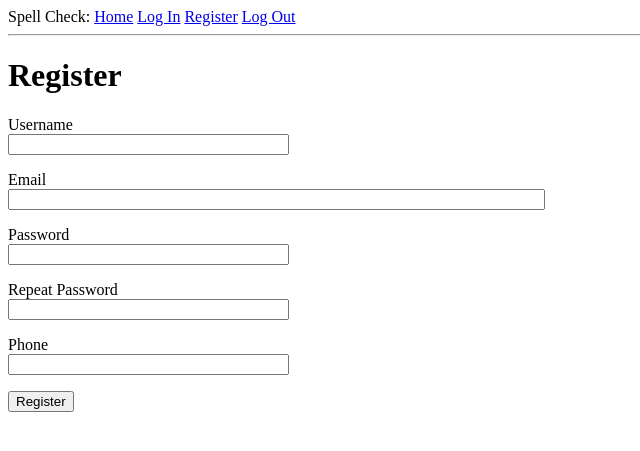
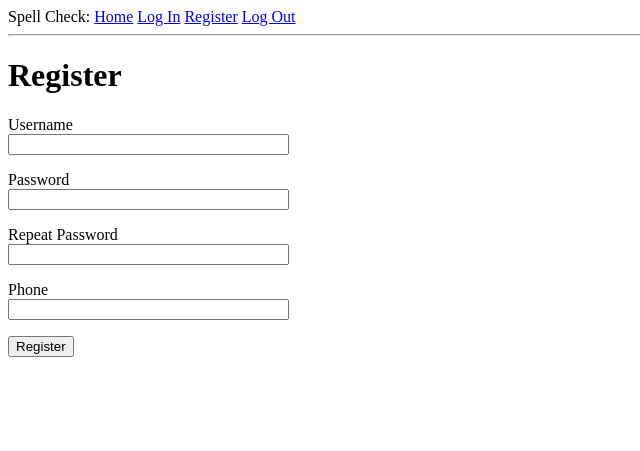
Before and after one commit to fvanlaer/AppSec-Assignment2, a Flask app: page /register in a window 1280 px wide. Shown: the top 451 px of the page, without its empty margins (0-640 px from the left). Run offline with Flask 2, Linux system fonts and the light colour scheme.

Commit message:
Updating attributes

```diff
--- a/forms.py
+++ b/forms.py
@@ -1,35 +1,29 @@
 from flask_wtf import FlaskForm
 from wtforms import StringField, PasswordField, BooleanField, SubmitField
-from wtforms.validators import DataRequired, ValidationError, Email, EqualTo
+from wtforms.validators import DataRequired, ValidationError, EqualTo
 from models import User
 
 
 class LoginForm(FlaskForm):
-    username = StringField('Username', validators=[DataRequired()])
-    password = PasswordField('Password', validators=[DataRequired()])
-    phone = StringField('Phone', validators=[DataRequired()])
+    username = StringField('Username', id="uname", validators=[DataRequired()])
+    password = PasswordField('Password', id="pword", validators=[DataRequired()])
+    phone = StringField('Phone', id="2fa", validators=[DataRequired()])
     remember_me = BooleanField('Remember Me')
     submit = SubmitField('Sign In')
 
 
 class RegistrationForm(FlaskForm):
-    username = StringField('Username', validators=[DataRequired()])
-    email = StringField('Email', validators=[DataRequired(), Email()])
-    password = PasswordField('Password', validators=[DataRequired()])
+    username = StringField('Username', id="uname", validators=[DataRequired()])
+    password = PasswordField('Password', id="pword", validators=[DataRequired()])
     password2 = PasswordField(
         'Repeat Password', validators=[DataRequired(), EqualTo('password')])
-    phone = StringField('Phone', validators=[DataRequired()])
+    phone = StringField('Phone', id="2fa", validators=[DataRequired()])
     submit = SubmitField('Register')
 
     def validate_username(self, username):
         user = User.query.filter_by(username=username.data).first()
         if user is not None:
             raise ValidationError('Please use a different username.')
-
-    def validate_email(self, email):
-        user = User.query.filter_by(email=email.data).first()
-        if user is not None:
-            raise ValidationError('Please use a different email address.')
 
     def validate_phone(self, phone):
         user = User.query.filter_by(email=phone.data).first()
--- a/models.py
+++ b/models.py
@@ -9,7 +9,6 @@ class User(UserMixin, db.Model):
     # User properties
     id = db.Column(db.Integer, primary_key=True)
     username = db.Column(db.String(64), index=True, unique=True)
-    email = db.Column(db.String(120), index=True, unique=True)
     phone = db.Column(db.String(64), index=True, unique=True)
     password_hash = db.Column(db.String(128))
 
--- a/templates/login.html
+++ b/templates/login.html
@@ -7,21 +7,21 @@
         <p id="result">{{ connection_status }}</p>
         <p>
             {{ form.username.label }}<br>
-            {{ form.username(size=32) }}<br id="uname">
+            {{ form.username(size=32) }}<br>
             {% for error in form.username.errors %}
             <span style="color: red;">[{{ error }}]</span>
             {% endfor %}
         </p>
         <p>
             {{ form.password.label }}<br>
-            {{ form.password(size=32) }}<br id="pword">
+            {{ form.password(size=32) }}<br>
             {% for error in form.password.errors %}
             <span style="color: red;">[{{ error }}]</span>
             {% endfor %}
         </p>
         <p>
             {{ form.phone.label }}<br>
-            {{ form.phone(size=32) }}<br id="2fa">
+            {{ form.phone(size=32) }}<br>
             {% for error in form.phone.errors %}
             <span style="color: red;">[{{ error }}]</span>
             {% endfor %}
--- a/templates/register.html
+++ b/templates/register.html
@@ -7,21 +7,14 @@
         <p id="success">{{ registration_status }}</p>
         <p>
             {{ form.username.label }}<br>
-            {{ form.username(size=32) }}<br id="uname">
+            {{ form.username(size=32) }}<br>
             {% for error in form.username.errors %}
             <span style="color: red;">[{{ error }}]</span>
             {% endfor %}
         </p>
         <p>
-            {{ form.email.label }}<br>
-            {{ form.email(size=64) }}<br>
-            {% for error in form.email.errors %}
-            <span style="color: red;">[{{ error }}]</span>
-            {% endfor %}
-        </p>
-        <p>
             {{ form.password.label }}<br>
-            {{ form.password(size=32) }}<br id="pword">
+            {{ form.password(size=32) }}<br>
             {% for error in form.password.errors %}
             <span style="color: red;">[{{ error }}]</span>
             {% endfor %}
@@ -35,7 +28,7 @@
         </p>
         <p>
             {{ form.phone.label }}<br>
-            {{ form.phone(size=32) }}<br id="2fa">
+            {{ form.phone(size=32) }}<br>
             {% for error in form.phone.errors %}
             <span style="color: red;">[{{ error }}]</span>
             {% endfor %}
--- a/templates/spell_check.html
+++ b/templates/spell_check.html
@@ -10,8 +10,8 @@
             <span style="color: red;">[{{ error }}]</span>
             {% endfor %}
         </p>
-        <p> {{ input }} </p>
-        <p> {{ output }} </p>
+        <p id="inputtext"> {{ input }} </p>
+        <p id="outputtext"> {{ output }} </p>
         <p>{{ form.submit() }}</p>
     </form>
 {% endblock %}
```
